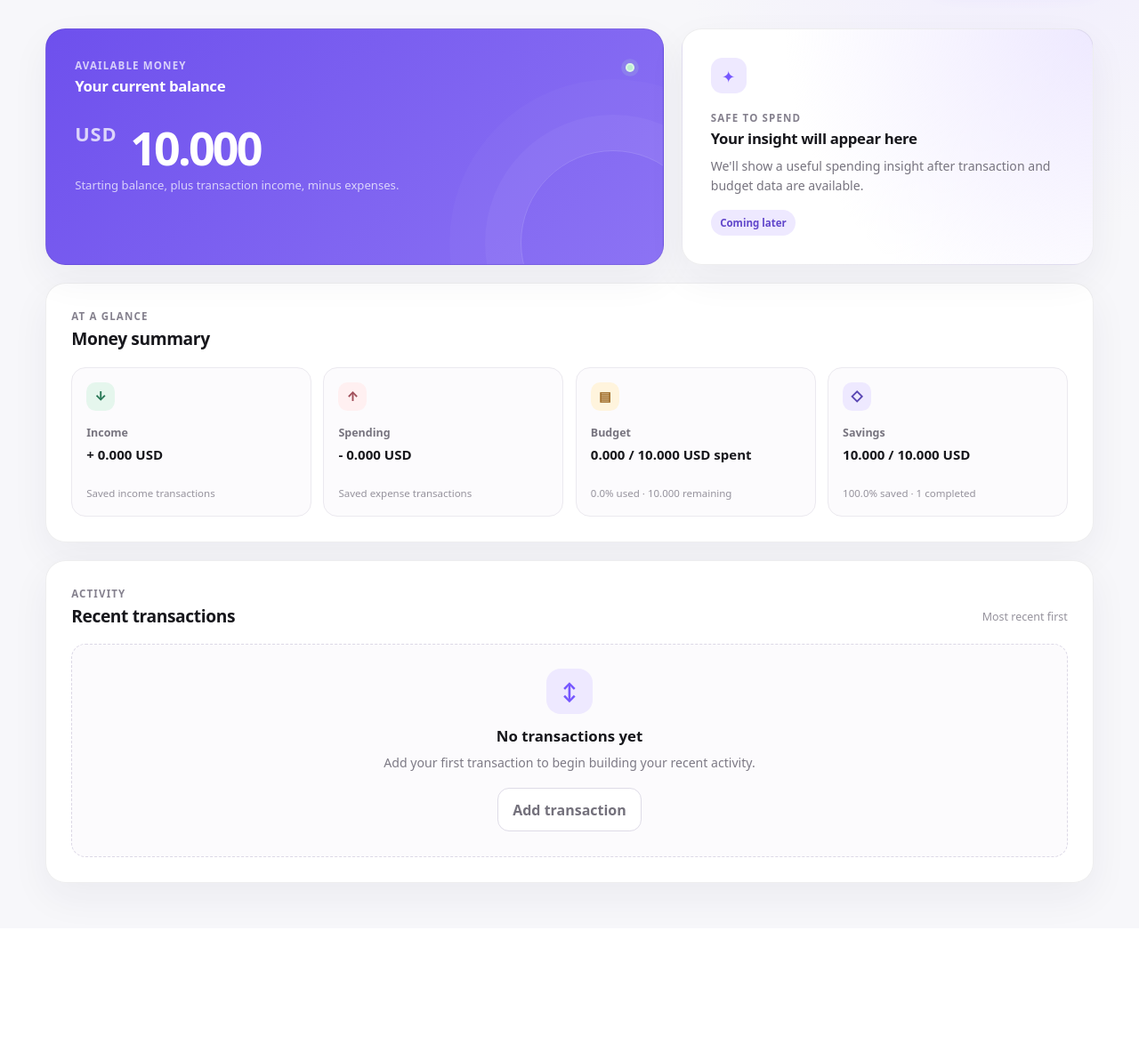
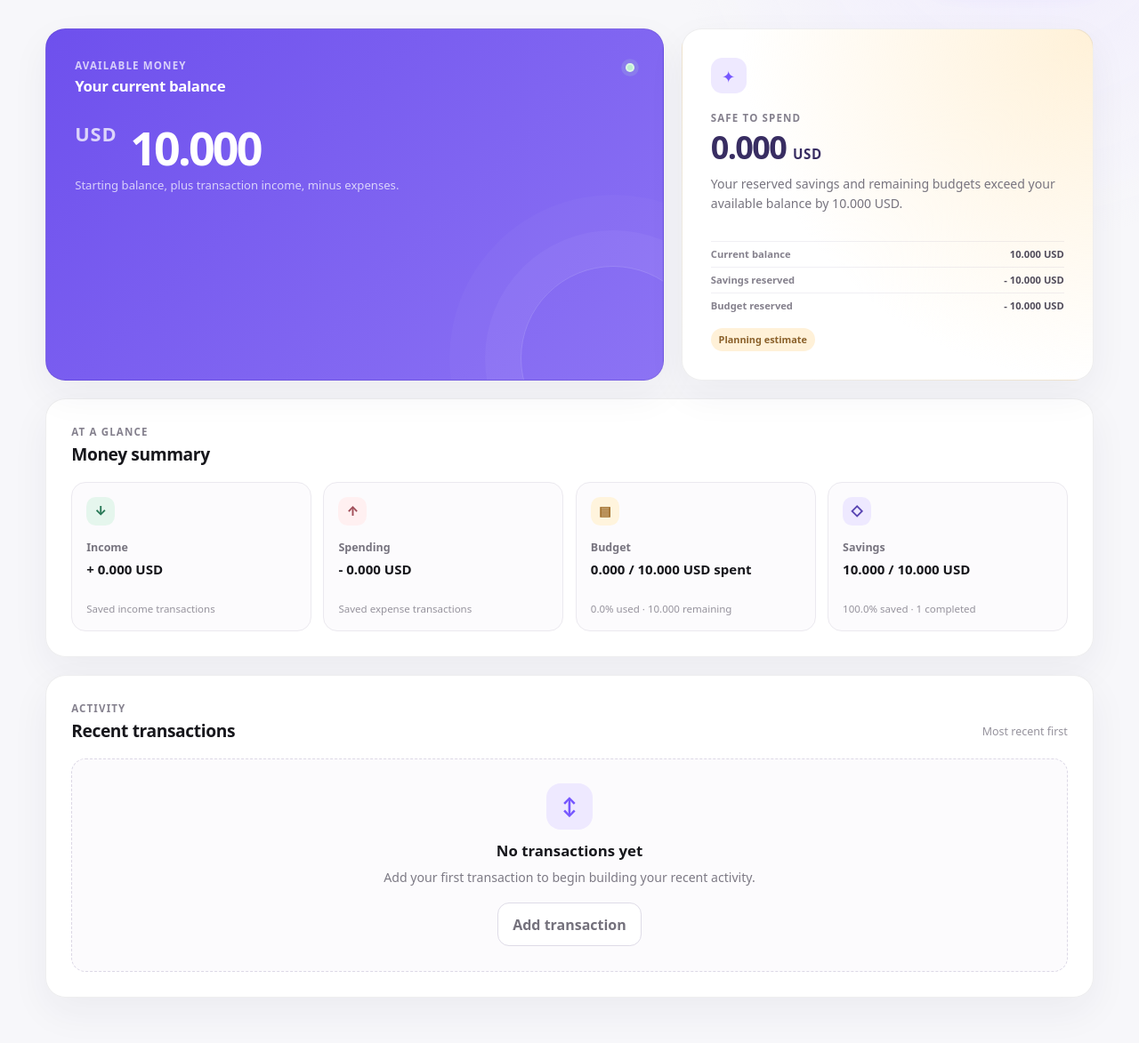
Before and after one commit to DragonsGames/student-money-app, a Flask app: page /dashboard in a window 1280 px wide. Shown: the part 213-1386 px from the top of the page at 89% size. Before the commit the page ends 1230 px from the top, so only its background shows below. Run offline with Flask 3, Linux system fonts and the light colour scheme; a user stored in the database is signed in; tables that the repository leaves empty hold one stand-in row (values such as "Sample post").

Commit message:
Add safe-to-spend calculation

```diff
--- a/routes/dashboard.py
+++ b/routes/dashboard.py
@@ -8,6 +8,7 @@ from models import Transaction
 from routes.guards import onboarding_complete_required
 from services.budgets import get_budget_summary
 from services.finance import ZERO, get_financial_summary
+from services.safe_to_spend import get_safe_to_spend_summary
 from services.savings import get_savings_summary
 
 
@@ -42,21 +43,29 @@ def dashboard():
     recent_transactions = db.session.execute(
         recent_statement
     ).scalars().all()
+    financial_summary = get_financial_summary(
+        current_user.id,
+        starting_balance
+    )
+    budget_summary = get_budget_summary(
+        current_user.id,
+        settings.budget_period
+    )
+    savings_summary = get_savings_summary(current_user.id)
 
     return render_template(
         "dashboard.html",
         display_name=display_name,
         settings=settings,
         currency=currency,
-        financial_summary=get_financial_summary(
-            current_user.id,
-            starting_balance
+        financial_summary=financial_summary,
+        budget_summary=budget_summary,
+        savings_summary=savings_summary,
+        safe_to_spend_summary=get_safe_to_spend_summary(
+            financial_summary,
+            budget_summary,
+            savings_summary,
         ),
-        budget_summary=get_budget_summary(
-            current_user.id,
-            settings.budget_period
-        ),
-        savings_summary=get_savings_summary(current_user.id),
         recent_transactions=recent_transactions,
         logout_form=LogoutForm(),
     )
--- /dev/null
+++ b/services/safe_to_spend.py
@@ -0,0 +1,37 @@
+from decimal import Decimal
+
+
+ZERO = Decimal("0.000")
+
+
+# AI assistance: OpenAI Codex helped draft this Safe-to-Spend derived
+# calculation; reviewed and adapted by the project author.
+def get_safe_to_spend_summary(
+    financial_summary,
+    budget_summary,
+    savings_summary,
+):
+    current_balance = financial_summary["current_balance"]
+    savings_reserved = savings_summary["total_saved"]
+    budget_reserved = sum(
+        (
+            max(item["remaining"], ZERO)
+            for item in budget_summary["items"]
+        ),
+        ZERO
+    )
+    raw_safe_to_spend = (
+        current_balance
+        - savings_reserved
+        - budget_reserved
+    )
+
+    return {
+        "current_balance": current_balance,
+        "savings_reserved": savings_reserved,
+        "budget_reserved": budget_reserved,
+        "raw_safe_to_spend": raw_safe_to_spend,
+        "safe_to_spend": max(raw_safe_to_spend, ZERO),
+        "shortfall": max(-raw_safe_to_spend, ZERO),
+        "is_overcommitted": raw_safe_to_spend < ZERO,
+    }
--- a/static/styles.css
+++ b/static/styles.css
@@ -1257,6 +1257,86 @@ body {
     line-height: 1.55;
 }
 
+/* Safe to spend
+   AI assistance: OpenAI Codex helped refine this responsive Safe-to-Spend
+   state and breakdown; reviewed and adapted by the project author. */
+
+.safe-to-spend-card {
+    gap: 1rem;
+}
+
+.safe-to-spend-warning {
+    background:
+        radial-gradient(circle at 100% 0, #fff1d8, transparent 65%),
+        rgba(255, 255, 255, 0.96);
+}
+
+.dashboard-insight-card .safe-to-spend-value {
+    margin-top: 0.2rem;
+    color: #382d62;
+    font-size: clamp(1.65rem, 4vw, 2.25rem);
+    letter-spacing: -0.045em;
+    line-height: 1.1;
+}
+
+.safe-to-spend-value span {
+    font-size: 0.42em;
+    letter-spacing: 0.04em;
+}
+
+.dashboard-insight-card .safe-to-spend-helper {
+    margin: 0.55rem 0 0;
+    font-size: 0.76rem;
+    line-height: 1.45;
+}
+
+.safe-to-spend-breakdown {
+    display: grid;
+    gap: 0.35rem;
+    margin: 0;
+}
+
+.safe-to-spend-breakdown > div {
+    display: flex;
+    align-items: baseline;
+    justify-content: space-between;
+    gap: 1rem;
+    padding-top: 0.35rem;
+    border-top: 1px solid rgba(68, 55, 111, 0.08);
+}
+
+.safe-to-spend-breakdown dt,
+.safe-to-spend-breakdown dd {
+    margin: 0;
+    font-size: 0.7rem;
+}
+
+.safe-to-spend-breakdown dt {
+    color: #85818d;
+    font-weight: 600;
+}
+
+.safe-to-spend-breakdown dd {
+    color: #514c5b;
+    font-weight: 750;
+    text-align: right;
+}
+
+.safe-to-spend-label {
+    align-self: flex-start;
+    padding: 0.3rem 0.55rem;
+    border-radius: 999px;
+    color: #6147cb;
+    background: var(--soft-purple);
+    font-size: 0.68rem;
+    font-weight: 750;
+}
+
+.safe-to-spend-warning .safe-to-spend-label {
+    color: #8b612b;
+    background: #fff1d8;
+}
+
 .dashboard-coming-soon,
 .app-placeholder-status {
     align-self: flex-start;
--- a/templates/dashboard.html
+++ b/templates/dashboard.html
@@ -37,17 +37,55 @@ reviewed and adapted by the project author. -->
         </p>
     </section>
 
-    <section class="dashboard-insight-card">
-        <span class="dashboard-insight-symbol" aria-hidden="true">✦</span>
+    <!-- AI assistance: OpenAI Codex helped draft this Safe-to-Spend Dashboard
+    breakdown; reviewed and adapted by the project author. -->
+    <section class="dashboard-insight-card safe-to-spend-card{% if safe_to_spend_summary.is_overcommitted %} safe-to-spend-warning{% endif %}">
         <div>
+            <span class="dashboard-insight-symbol" aria-hidden="true">✦</span>
             <p class="dashboard-eyebrow">Safe to spend</p>
-            <h2>Your insight will appear here</h2>
-            <p>
-                We'll show a useful spending insight after transaction and
-                budget data are available.
-            </p>
+            <h2 class="safe-to-spend-value">
+                {{ "{:,.3f}".format(safe_to_spend_summary.safe_to_spend) }}
+                <span>{{ currency }}</span>
+            </h2>
+            {% if safe_to_spend_summary.is_overcommitted %}
+                <p class="safe-to-spend-helper">
+                    Your reserved savings and remaining budgets exceed your
+                    available balance by
+                    {{ "{:,.3f}".format(safe_to_spend_summary.shortfall) }}
+                    {{ currency }}.
+                </p>
+            {% else %}
+                <p class="safe-to-spend-helper">
+                    Available after protecting savings and remaining budget amounts.
+                </p>
+            {% endif %}
         </div>
-        <span class="dashboard-coming-soon">Coming later</span>
+
+        <dl class="safe-to-spend-breakdown">
+            <div>
+                <dt>Current balance</dt>
+                <dd>
+                    {{ "{:,.3f}".format(safe_to_spend_summary.current_balance) }}
+                    {{ currency }}
+                </dd>
+            </div>
+            <div>
+                <dt>Savings reserved</dt>
+                <dd>
+                    - {{ "{:,.3f}".format(safe_to_spend_summary.savings_reserved) }}
+                    {{ currency }}
+                </dd>
+            </div>
+            <div>
+                <dt>Budget reserved</dt>
+                <dd>
+                    - {{ "{:,.3f}".format(safe_to_spend_summary.budget_reserved) }}
+                    {{ currency }}
+                </dd>
+            </div>
+        </dl>
+
+        <span class="safe-to-spend-label">Planning estimate</span>
     </section>
 </div>
 
```
